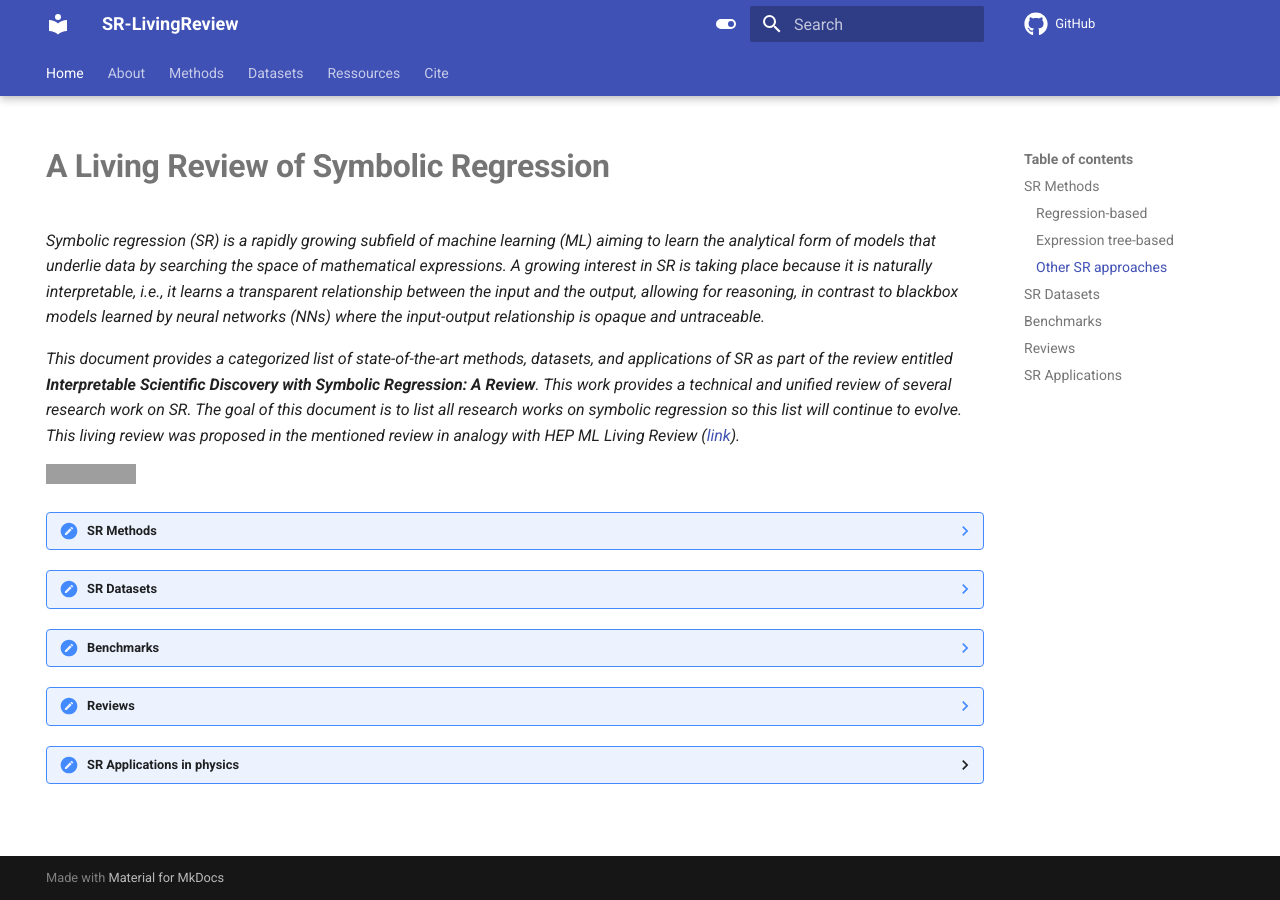
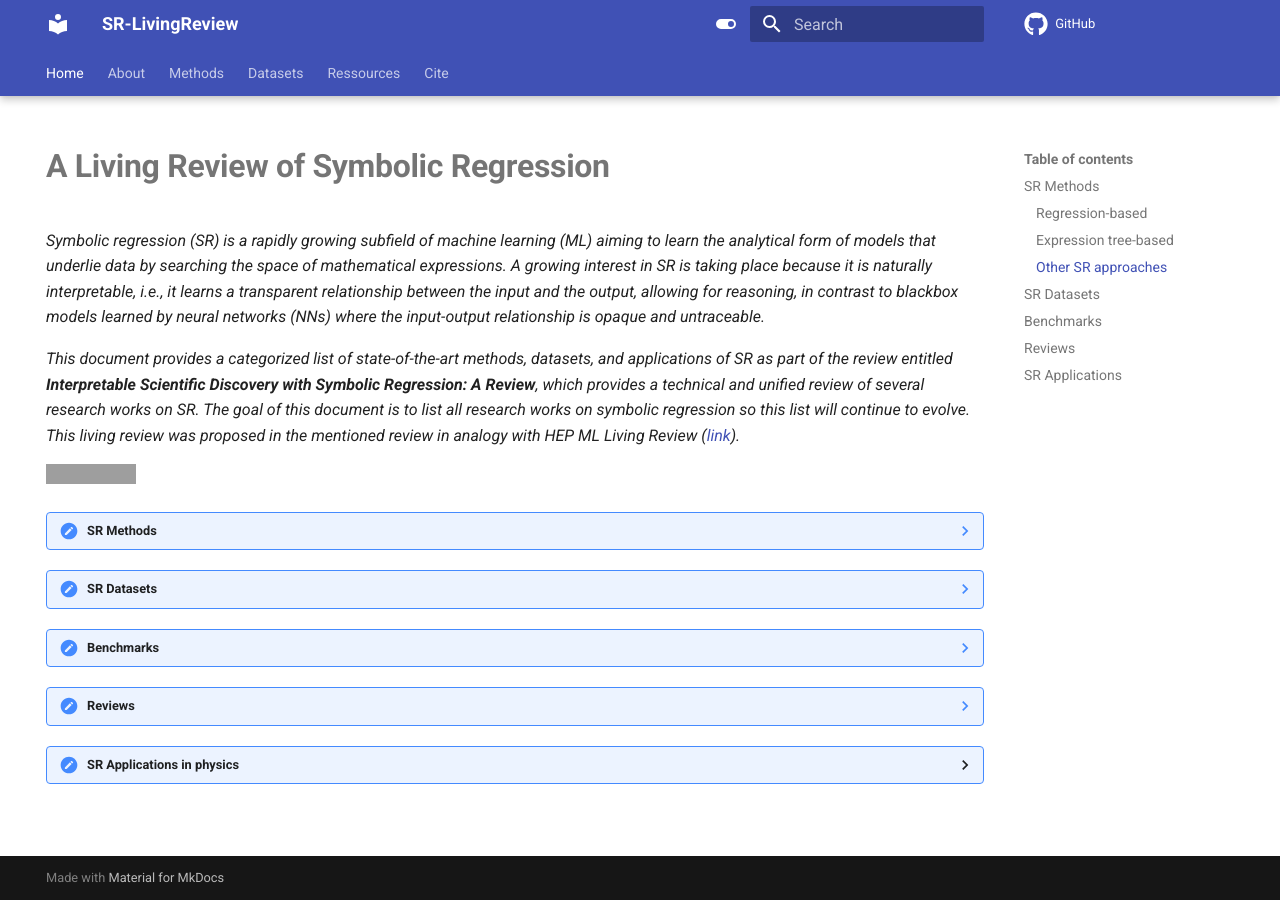
Before and after one commit to nmakke/SR-LivingReview, an MkDocs documentation site: the page built from docs/index.md, in a window 1280 px wide. Built offline with MkDocs 1.6.1 and Material for MkDocs 9.7.7, drawn with Linux system fonts in a browser that asks for light colours; formulas are drawn with MathJax 3; comment, search, counter and statistics services are not loaded; grey boxes are pictures that could not be loaded.

Commit message:
Update index.md

```diff
--- a/docs/index.md
+++ b/docs/index.md
@@ -8,7 +8,7 @@ hide:
 
 *Symbolic regression (SR) is a rapidly growing subfield of machine learning (ML) aiming to learn the analytical form of models that underlie data by searching the space of mathematical expressions. A growing interest in SR is taking place because it is naturally interpretable, i.e., it learns a transparent relationship between the input and the output, allowing for reasoning, in contrast to blackbox models learned by neural networks (NNs) where the input-output relationship is opaque and untraceable.*
 
-*This document provides a categorized list of state-of-the-art methods, datasets, and applications of SR as part of the review entitled ***Interpretable Scientific Discovery with Symbolic Regression: A Review***. This work provides a technical and unified review of several research work on SR.
+*This document provides a categorized list of state-of-the-art methods, datasets, and applications of SR as part of the review entitled ***Interpretable Scientific Discovery with Symbolic Regression: A Review***, which provides a technical and unified review of several research works on SR.
 The goal of this document is to list all research works on symbolic regression so *this list will continue to evolve*. This living review was proposed in the mentioned review in analogy with HEP ML Living Review ([link](https://iml-wg.github.io/HEPML-LivingReview/)).*
 
 <!-- [<img src="https://s18955.pcdn.co/wp-content/uploads/2018/02/github.png" width="25"/>](https://github.com/user/repository/subscription) -->
```
